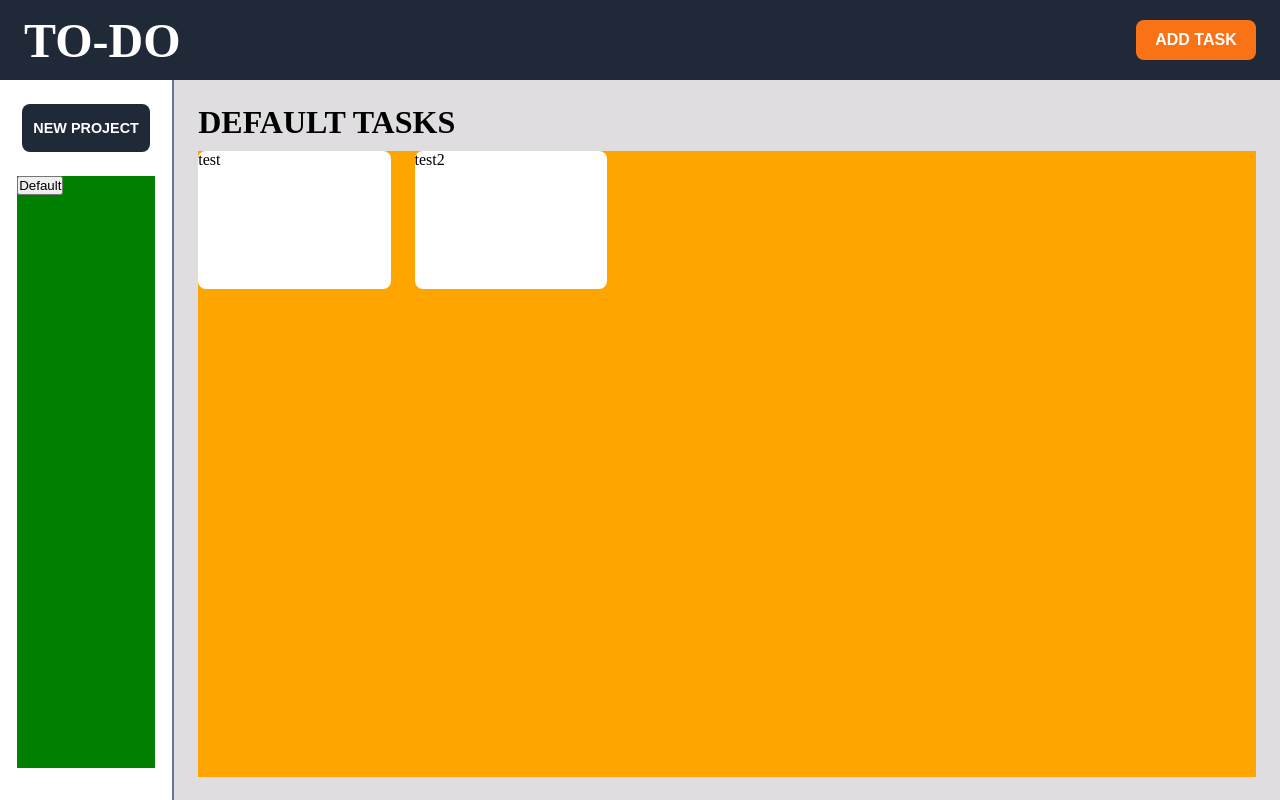
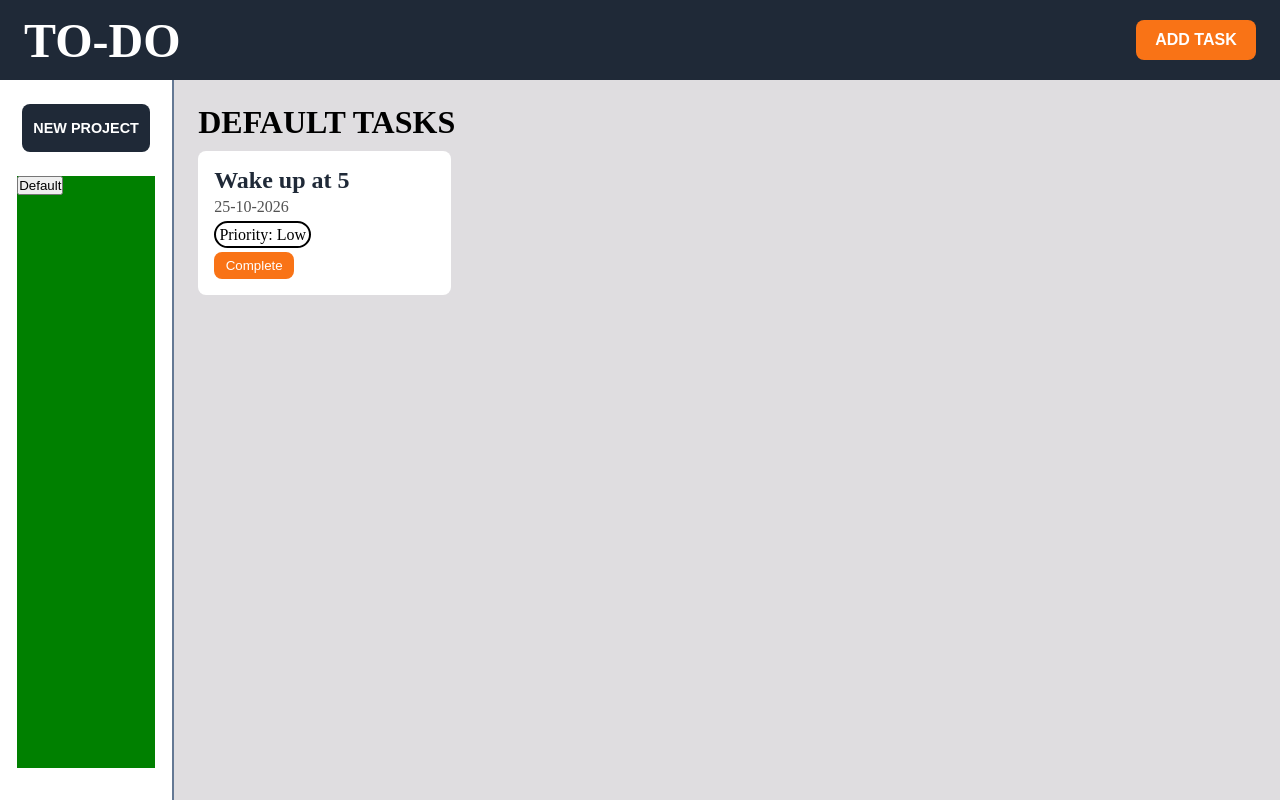
Before and after one commit to Kgodisho-Mononyane/todo-list, a website built with webpack: page src/template.html in a window 1280 px wide. Built offline with nearby package versions, Linux system fonts and the light colour scheme.

Commit message:
add basic styling to todo

```diff
--- a/src/style.css
+++ b/src/style.css
@@ -12,6 +12,9 @@
   --dark-gray: #535353;
   --background-white: white;
   --background-black: black;
+  --low-green: green;
+  --medium-orange: orange;
+  --high-red: red;
 
   --header: 10vh;
   --sidebar: 14vw;
@@ -117,18 +120,58 @@ main {
 }
 
 #tasks-container {
-  background-color: orange;
+  /* background-color: orange; */
   display: grid;
   height: 90%;
   width: 100%;
   grid-template-rows: 1fr 1fr 1fr 1fr;
-  grid-template-columns: repeat(auto-fill, minmax(175px, 1fr));
-  gap: var(--spacing);
+  grid-template-columns: repeat(auto-fill, minmax(225px, 1fr));
+  gap: 1em;
 }
 
 .todo-container {
   background-color: white;
   border-radius: var(--border-radius);
+  padding: 1em 1em 1em 1em;
+  display: flex;
+  flex-direction: column;
+  gap: 0.3em;
+}
+
+.todo-header {
+  color: var(--background-blue);
+  font-weight: bold;
+}
+
+.todo-dueDate {
+  color: var(--dark-gray);
+  font-weight: lighter;
+}
+
+.todo-priority {
+  border: 2px;
+  border-radius: 1em;
+  height: 1em;
+  width: fit-content;
+  border: 2px solid black;
+  padding: 0.2em;
+}
+
+.todo-complete-btn {
+  border: none;
+  border-radius: var(--border-radius);
+  background-color: var(--orange);
+  height: 2em;
+  width: 6em;
+  color: var(--background-white);
+}
+
+.todo-complete-btn:hover {
+  background-color: var(--orange-hover);
+}
+
+.todo-complete-btn:active {
+  background-color: var(--orange-active)
 }
 
 #add-dialog,
--- a/src/template.html
+++ b/src/template.html
@@ -20,8 +20,12 @@
       <div id="right-container">
         <h1 id="tasks-header">DEFAULT TASKS</h1>
         <div id="tasks-container">
-          <div class="todo-container">test</div>
-          <div class="todo-container">test2</div>
+          <div class="todo-container">
+            <h2 class="todo-header">Wake up at 5</h2>
+            <p class="todo-dueDate">25-10-2026</p>
+            <div class="todo-priority">Priority: Low</div>
+            <button class="todo-complete-btn">Complete</button>
+          </div>
         </div>
       </div>
     </main>
```
